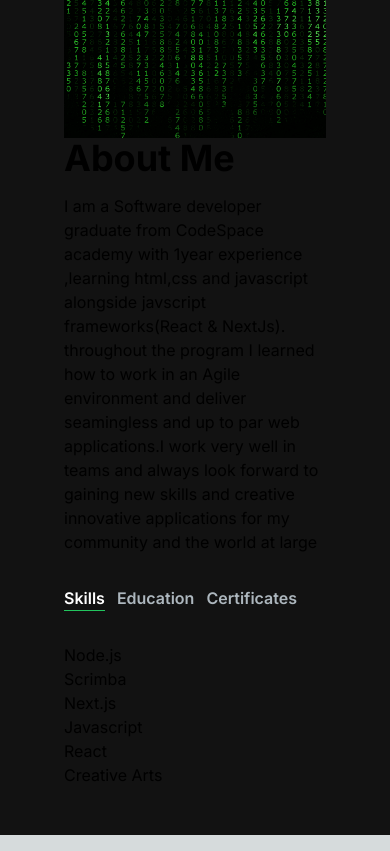
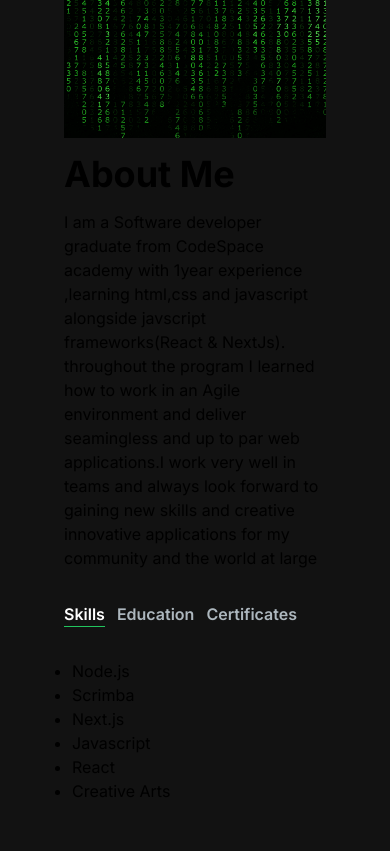
Before and after one commit to OlebogengBogopane/devresume, a Next.js app in the folder ole-portfolio/: page / in a window 390 px wide. Shown: the part 920-1771 px from the top of the page. Built offline with nearby package versions, Linux system fonts and the light colour scheme.

Commit message:
content bullet-list

```diff
--- a/ole-portfolio/src/app/components/AboutSection.jsx
+++ b/ole-portfolio/src/app/components/AboutSection.jsx
@@ -9,7 +9,7 @@
     title: "Skills",
     id:"Skills",
     content :(
-    <ul>
+    <ul className='list-disc pl-2'>
       <li> Node.js </li>
       <li> Scrimba </li>
       <li> Next.js </li>
@@ -23,7 +23,7 @@
     title: "Education",
     id:"Education",
     content :(
-    <ul>
+    <ul className='list-disc pl-2'>
       <li> Code Space Academy </li>
       <li> T-Systems SA</li>
       <li> Bafokeng High School </li>
@@ -35,7 +35,7 @@
   title: "Certificates",
   id:"Certificates",
   content :(
-  <ul>
+  <ul className='list-disc pl-2'>
     <li> Code Space Academy </li>
     <li> Udemy</li>
     <li> CompTIA certification </li>
@@ -61,11 +61,11 @@
     <section className=''>
         <div className=' md:grid  md:grid-cols-2 gap-8 items-center py-8 px-4 xl:gap-16 sm:py-16 xl:px-16'>
             <Image src='/images/matrix-log.gif' alt='about' width={500} height={500}/>
-            <div>
+            <div className='mt-4 md:mt-0 text-left flex-col h-full'>
                 <h2 className='text-4xl font-bold mb-4 '>About Me</h2>
                 <p className='md:text-lg'> I am a Software developer graduate from CodeSpace academy with 1year experience ,learning html,css and javascript alongside javscript frameworks(React & NextJs). throughout the program I learned how to work in an Agile environment and deliver seamingless and up to par web applications.I work very well in teams and always look forward to gaining new skills and creative innovative applications for my community and the world at large
                 </p>
-                <div className='flex flex-row  mt-8 '>
+                <div className='flex flex-row justify-start mt-8 '>
                   <TabButton
                   selectTab={()=> handleTabChange("Skills")} active={tab==="Skills"}> {""}Skills{""}
                    </TabButton>
```
